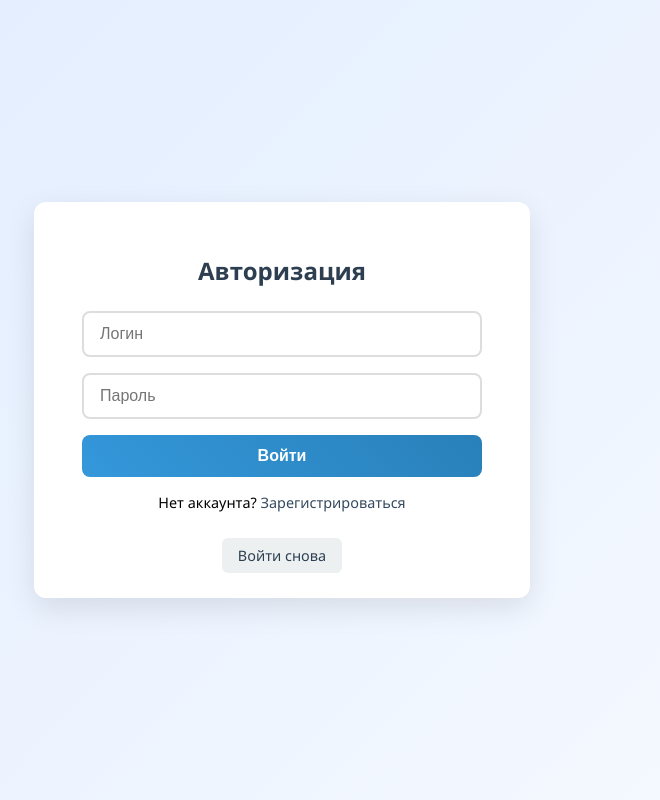
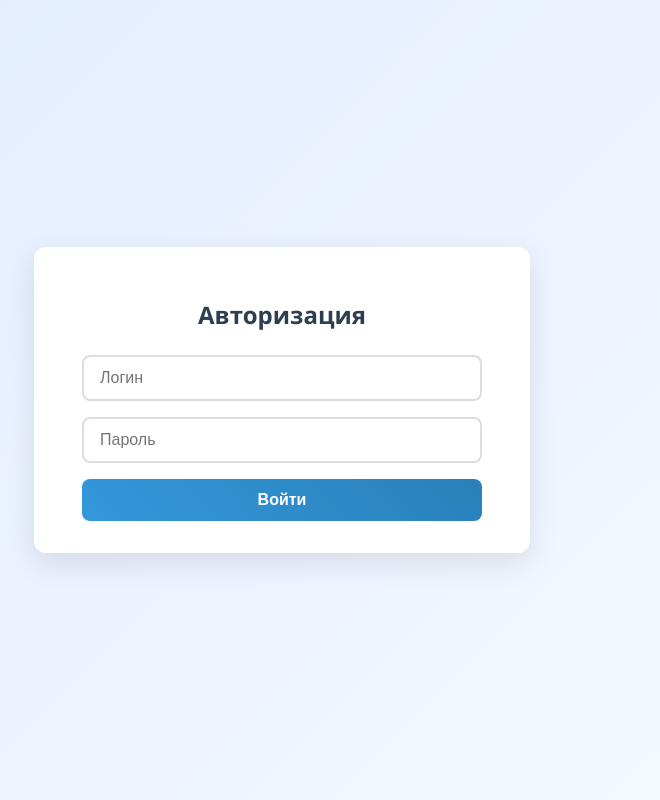
Before and after one commit to os-leap/VKR, a Flask app: page /login in a window 1280 px wide. Shown: the whole page, without its empty margins (358-1018 px from the left). Run offline with Flask 3, Linux system fonts and the light colour scheme; parts of the project's set-up code (start-up, migrations or seed data) failed here and were passed over.

Commit message:
Update login.html

```diff
--- a/templates/login.html
+++ b/templates/login.html
@@ -144,15 +144,8 @@
             <button type="submit">Войти</button>
         </form>
 
-        <div class="register-link">
-            Нет аккаунта? <a href="{{ url_for('auth.register') }}">Зарегистрироваться</a>
-        </div>
 
-        {% if not session.user %}
-            <div class="login-options">
-                <a href="{{ url_for('login') }}" class="login-btn">Войти снова</a>
-            </div>
-        {% endif %}
     </div>
 </body>
+
 </html>
```
